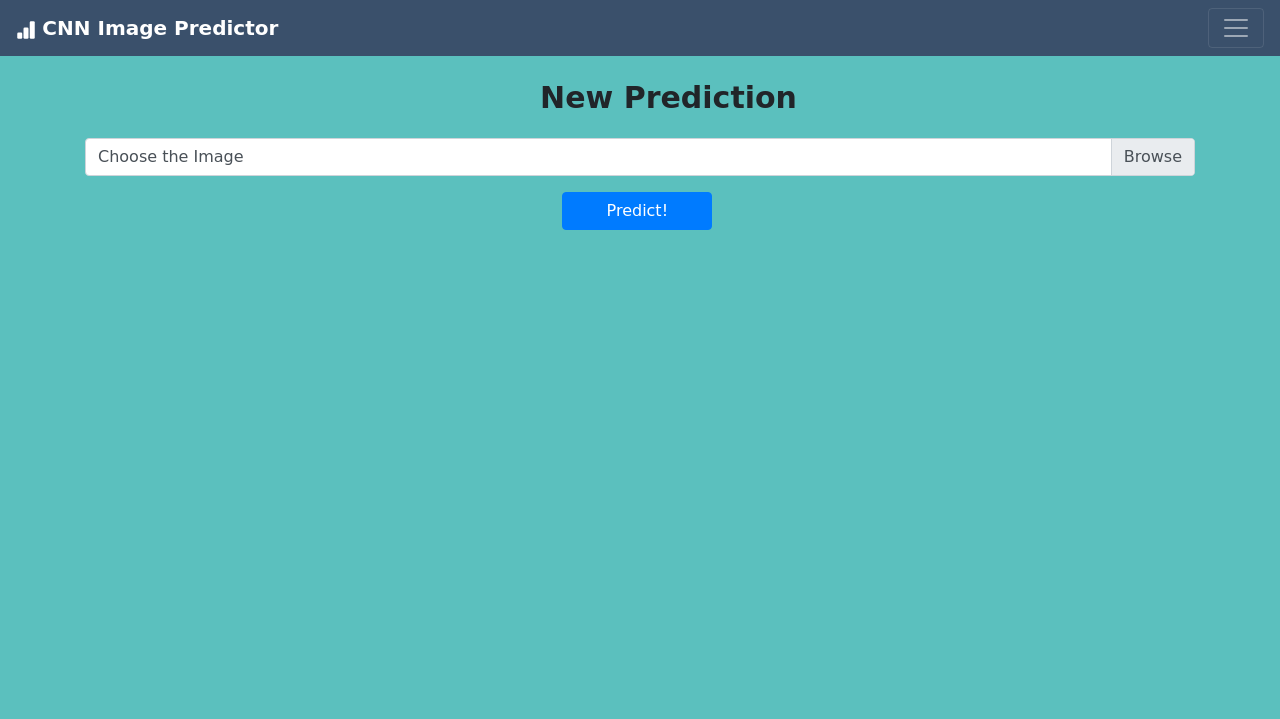
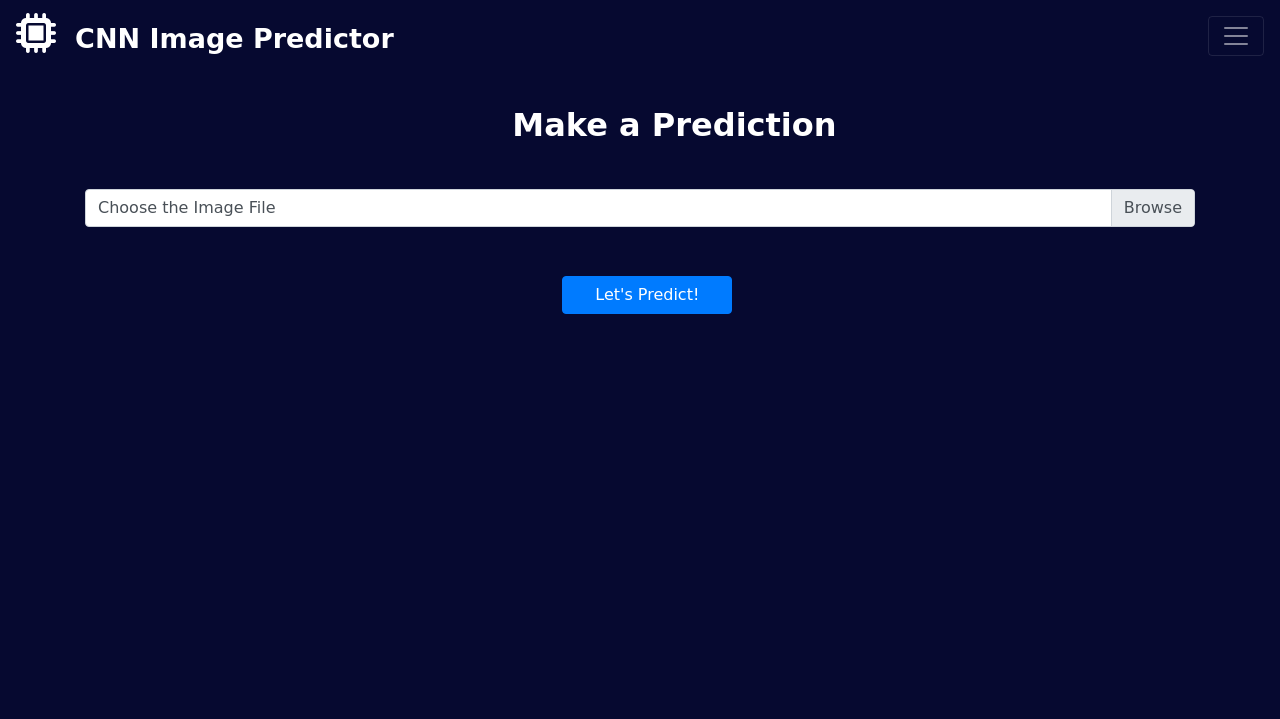
Before and after one commit to janaSunrise/CNN-image-prediction-webapp-learning, a Django app: page / in a window 1280 px wide. Shown: the top 719 px of the page. Run offline with Django 3.2, Linux system fonts and the light colour scheme; some libraries are stand-ins or nearby versions; some web fonts are replaced.

Commit message:
add dark look to the site

```diff
--- a/static/css/style.css
+++ b/static/css/style.css
@@ -2,13 +2,28 @@
 
 body {
     font-family: 'Expletus Sans', cursive;
+
     margin: 0;
     padding: 0;
+
     background-size: cover;
     background-position: center;
     background-repeat: no-repeat;
-    background-color: #5BC0BE;
+    background-color: #060930;
     height: 90vh;
+}
+
+.custom-navbar {
+    background-color: #060930;
+    /* background-color: #000000; */
+}
+
+#white-text {
+    color: #FFFFFF !important;
+}
+
+.card-custom-color {
+    background-color: #0f3057;
 }
 
 #nav-link {
--- a/templates/cnn/base.html
+++ b/templates/cnn/base.html
@@ -12,19 +12,21 @@
 
   <link rel="stylesheet" href="{% static 'css/style.css' %}">
 
-  <title>CNN</title>
+  <title>Image Predictor</title>
 </head>
 <body>
 
-  <nav class="navbar navbar-dark" style="background-color: #3A506B;">
+  <nav class="navbar navbar-dark custom-navbar">
     <a class="navbar-brand" href="{% url 'create' %}" id="nav-link">
       <div style="margin-left: 50%; text-align: center;"></div>
-        <svg width="1em" height="1em" viewBox="0 0 16 16" class="bi bi-bar-chart-fill" fill="currentColor" xmlns="http://www.w3.org/2000/svg">
+        <!-- <svg width="1em" height="1em" viewBox="0 0 16 16" class="bi bi-bar-chart-fill" fill="currentColor" xmlns="http://www.w3.org/2000/svg">
           <rect width="4" height="5" x="1" y="10" rx="1"/>
           <rect width="4" height="9" x="6" y="6" rx="1"/>
           <rect width="4" height="14" x="11" y="1" rx="1"/>
-        </svg>
-          <strong>CNN Image Predictor</strong>
+        </svg> -->
+        <i class="fas fa-microchip fa-2x"></i>
+        &nbsp;
+        <strong style="font-size: 27px;">CNN Image Predictor</strong>
       </div>
     </a>
 
@@ -34,8 +36,8 @@
 
     <div class="collapse navbar-collapse" id="navbarNavAltMarkup">
       <div class="navbar-nav">
-        <a id="nav-link" class="nav-link active" href="{% url 'create' %}">Classify Image</a>
-        <a id="nav-link" class="nav-link active" href="{% url 'list' %}">List of Image Predictions</a>
+        <a id="nav-link" class="nav-link active" href="{% url 'create' %}">❯&nbsp;Classify Image</a>
+        <a id="nav-link" class="nav-link active" href="{% url 'list' %}">❯&nbsp;List of Image Predictions</a>
       </div>
     </div>
   </nav>
@@ -50,6 +52,7 @@
   <script src="https://cdn.jsdelivr.net/npm/popper.js@1.16.1/dist/umd/popper.min.js" integrity="sha384-9/reFTGAW83EW2RDu2S0VKaIzap3H66lZH81PoYlFhbGU+6BZp6G7niu735Sk7lN" crossorigin="anonymous"></script>
   <script src="https://cdn.jsdelivr.net/npm/bootstrap@4.5.3/dist/js/bootstrap.min.js" integrity="sha384-w1Q4orYjBQndcko6MimVbzY0tgp4pWB4lZ7lr30WKz0vr/aWKhXdBNmNb5D92v7s" crossorigin="anonymous"></script>
   <script src="https://cdn.jsdelivr.net/npm/bs-custom-file-input/dist/bs-custom-file-input.js"></script>
+  <script src="https://kit.fontawesome.com/eae5c9fb2b.js" crossorigin="anonymous"></script>
 
   <script>
     window.addEventListener("DOMContentLoaded", () => {
--- a/templates/cnn/classification_form.html
+++ b/templates/cnn/classification_form.html
@@ -2,22 +2,21 @@
 
 {% block content %}
 
-<h4 style="font-size: 30px; margin-left: 41%; margin-top: 2%; margin-bottom: 2%;">
-    <strong>New Prediction</strong>
+<h4 id="white-text" style="font-size: 32px; margin-left: 38.5%; margin-top: 3%; margin-bottom: 4%;">
+    <strong>Make a Prediction</strong>
 </h4>
 
 <form action="" method="POST" enctype="multipart/form-data">
     {% csrf_token %}
-
     <div class="input-group mb-3">
         <div class="custom-file">
             {{ form.img }}
             <label class="custom-file-label" for="inputGroupFile03">
-                Choose the Image
+                Choose the Image File
             </label>
         </div>
     </div>
-    <input type="submit" value="Predict!" class="btn btn-primary" style="width: 150px; margin-left: 43%;"/>
+    <input type="submit" value="Let's Predict!" class="btn btn-primary" style="width: 170px; margin-left: 43%; margin-top: 3%;"/>
 
 </form>
 
--- a/templates/cnn/classification_list.html
+++ b/templates/cnn/classification_list.html
@@ -5,14 +5,14 @@
 <div class="card-columns">
 
   {% for item in items %}
-    <div class="card align-items-center">
+    <div class="card align-items-center card-custom-color" id="white-text">
       <img src="{{ item.img.url }}" class="img-thumbnail card-img-top" alt="...">
 
       <div class="card-body" id="center">
-        <h5 class="card-title">Result: {{ item.prediction }}</h5>
+        <h5 class="card-title" style="margin-bottom: 6%;">Result: {{ item.prediction }}</h5>
 
         <div class="card-block text-center">
-          <a class="btn btn-sm btn-warning" href="{% url 'delete' item.id %}">Delete</a>
+          <a class="btn btn-sm btn-warning" href="{% url 'delete' item.id %}" style="margin-right: 5%;">Delete</a>
           <a class="btn btn-sm btn-primary" href="{% url 'update' item.id %}">Edit</a>
         </div>
       </div>
```
Also changed, not shown: templates/cnn/classification_confirm_delete.html (+4 -4 lines).
